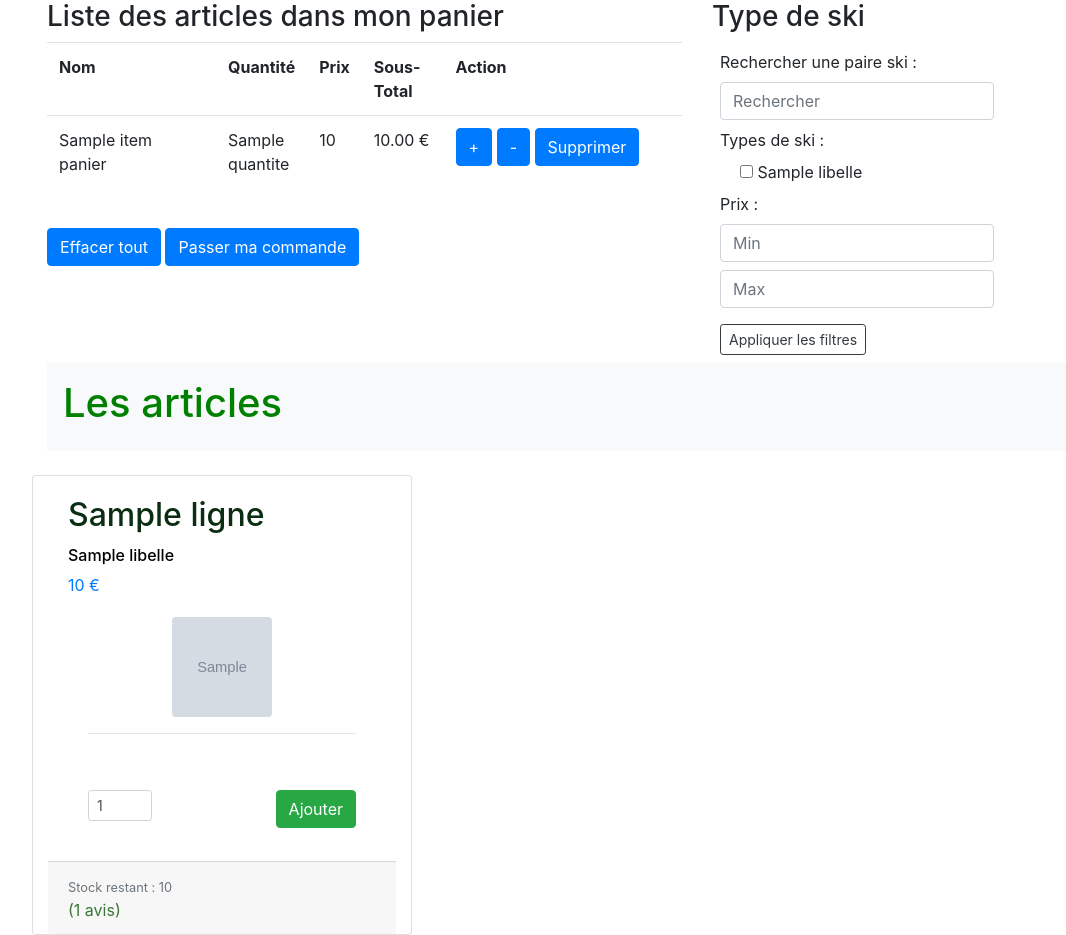
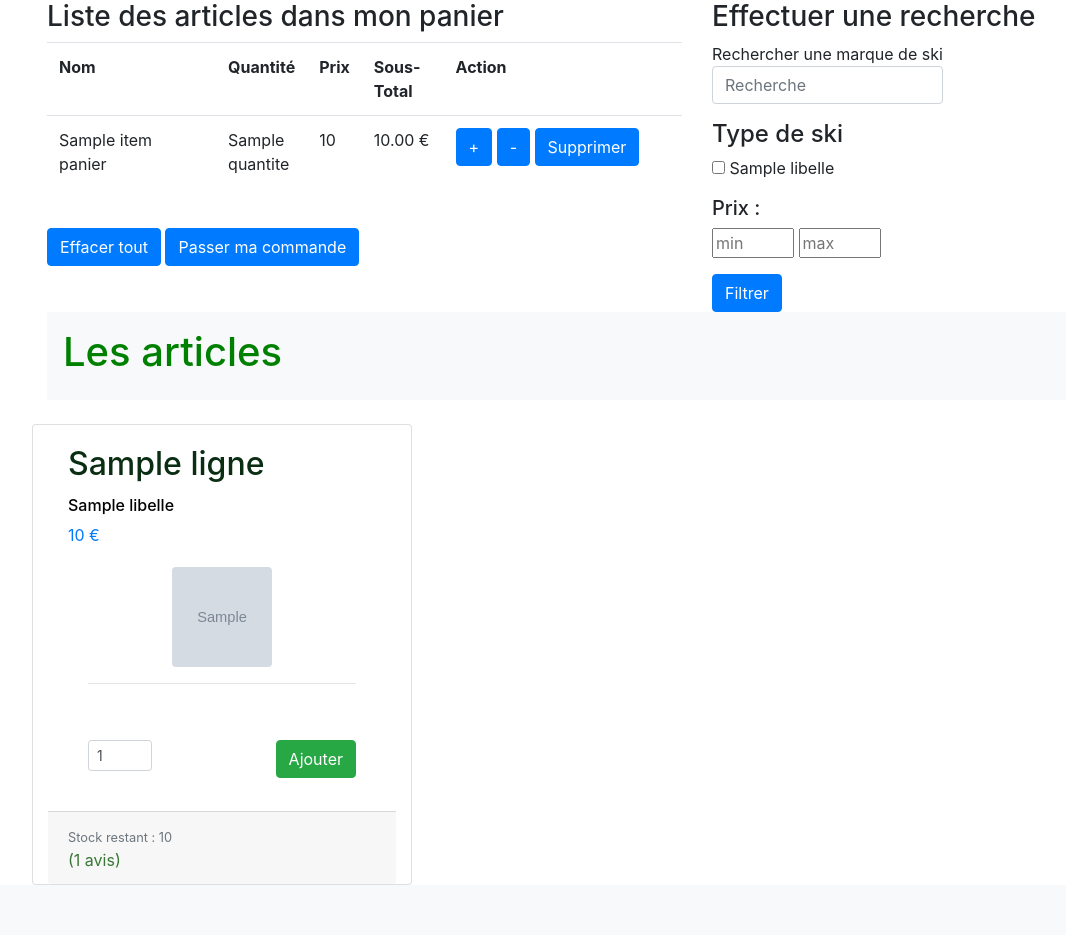
Before and after one commit to Groupe3sae345/SAE-345, a Flask app: template templates/client/boutique/panier_article.html in a window 1280 px wide. Shown: the part 56-991 px from the top of the page, without its empty margins (38-1104 px from the left). After the commit the page ends 941 px from the top, so only its background shows below. Run offline with Flask 2, Linux system fonts and the light colour scheme; the template is opened without the code that fills it: most values are stand-ins (such as "Sample title", 1, 10 or a date in 2020); grey boxes marked "Sample" are stand-in pictures; some libraries are stand-ins or nearby versions.

```diff
--- a/controllers/client_article.py
+++ b/controllers/client_article.py
@@ -15,7 +15,7 @@ client_article = Blueprint('client_article', __name__,
 @client_article.route('/client/article/show')      # remplace /client
 def client_article_show():                                 # remplace client_index
     mycursor = get_db().cursor()
-    sql = "select *, fabricant.nom_fabricant, type_ski.libelle from ski join fabricant on ski.fabricant_id = fabricant.id_fabricant join type_ski on type_ski.id_type_ski=ski.type_ski_id order by fabricant.nom_fabricant, ski.id_ski"
+    sql = "select ski.*, avis.*, fabricant.nom_fabricant, type_ski.libelle from ski join fabricant on ski.fabricant_id = fabricant.id_fabricant join type_ski on type_ski.id_type_ski=ski.type_ski_id join avis on ski.id_ski = avis.ski_id order by fabricant.nom_fabricant, ski.id_ski"
     mycursor.execute(sql)
     skis = mycursor.fetchall()
     articles = skis
--- a/templates/client/boutique/_filtre.html
+++ b/templates/client/boutique/_filtre.html
@@ -1,38 +1,37 @@
-{% block body %}
-    <div class="container">
-        <div class="row">
-                 <div class="m-2">
-                            <form method="post" action="/client/panier/filtre">
-                                <fieldset>
-                                    <label for="recherche" class="mb-2">Rechercher une paire ski :</label>
-                                    <input name="filter_word" type="text" size="10" value="{% if session['filter_word'] %}{{ session['filter_word'] }}{% endif %}" class="mb-2 form-control" placeholder="Rechercher" id="recherche">
+<form method="post"  action="/client/panier/filtre"   style="display: inline-block">
+    <div class="form-group">
+        Rechercher une marque de ski
+        <input name="filter_word"  type="text" placeholder="Recherche" size="10" class="form-control"
+               value="{% if session['filter_word'] %}{{ session['filter_word'] }}{% endif %}"  >
+    </div>
+   {% if itemsFiltre is defined %}
+    <div class="form-group">
+        <h4>Type de ski</h4>
+        {% for itemFiltre in itemsFiltre %}
+        <input type="checkbox" name="filter_types" value="{{ itemFiltre.id }}"
+               {% set idItem = itemFiltre.id | string %}
+               {% if session['filter_types'] %}
+                   {{ ' checked ' if (idItem in session['filter_types']) else '' }}
+               {% endif %}
 
-                                    <label for="toggle_libelle" class="mb-2">Types de ski :</label>
-                                        {% if itemsFiltre | length >= 1 %}
-                                            {% for ligne in itemsFiltre %}
-                                                <div class="form-check">
-                                                    <input name="filter_types" type="checkbox" id="libelle" value="{{ ligne.id_type_ski }}" {% set idType = ligne.id_type_ski | string %}{% if session['filter_types'] %}{{ 'checked' if (idType in session['filter_types']) else ' ' }}{% endif %}>
-                                                    <label for="libelle" class="mb-2">{{ ligne.libelle }}</label>
-                                                </div>
-                                            {% endfor %}
-                                        {% else %}
-                                            <p>pas de type de ski</p>
-                                        {% endif %}
+            >  {{ itemFiltre.libelle }}
+            <br/>
+        {% endfor %}
+    </div>
+    {% endif %}
 
-                                    <label for="prix" class="mb-2">Prix :</label>
-                                    <input name="filter_prix_min" type="number" value="{% if session['filter_prix_min'] %}{{ session['filter_prix_min'] }}{% endif %}" class="form-control mb-2" placeholder="Min" id="prix">
-                                    <input name="filter_prix_max" type="number" value="{% if session['filter_prix_max'] %}{{ session['filter_prix_max'] }}{% endif %}" class="form-control mb-2" placeholder="Max" id="prix">
-                                    <div class="d-flex">
-                                        <button type="submit" class="btn btn-outline-dark btn-sm me-2 mt-2">Appliquer les filtres</button>
-                                        {% if session['filter_word'] or session['filter_prix_max'] or session['filter_prix_min'] or session['filter_types']%}
-                                        <form  action="/client/panier/filtre/suppr"  style="display: inline-block; margin: 5px;"  method="post" >
-                                        <button class="btn btn-outline-dark btn-sm ml-2 ms-2 mt-2"> Réinitialiser </button>
-                                        </form>
-                                        {% endif %}
-                                    </div>
-                                </fieldset>
-                            </form>
-                </div>
-        </div>
+    <div class="form-group">
+        <h5>Prix :</h5>
+         <input name="filter_prix_min"  type="text" placeholder="min"  size="3"
+            value="{% if session['filter_prix_min'] %}{{ session['filter_prix_min'] }}{% endif %}" >
+
+       <input name="filter_prix_max"  type="text" placeholder="max"  size="3"
+             value="{% if session['filter_prix_max'] %}{{ session['filter_prix_max'] }}{% endif %}" >
     </div>
-{% endblock %}
+    <button type="submit" class="btn btn-primary" style="display: inline-block;">Filtrer</button>
+</form>
+{% if session['filter_word'] or session['filter_prix_max'] or session['filter_prix_min'] or session['filter_types']%}
+<form  action="/client/panier/filtre/suppr"  style="display: inline-block; margin: 5px;"  method="post" >
+<button class="btn btn-primary" > Supprimer filtre </button>
+</form>
+{% endif %}
--- a/templates/client/boutique/panier_article.html
+++ b/templates/client/boutique/panier_article.html
@@ -65,7 +65,7 @@
 
 
             <div class="col">
-              <h3>Type de ski</h3>
+              <h3>Effectuer une recherche</h3>
                  {% include('client/boutique/_filtre.html') %}
             </div>
 
```
